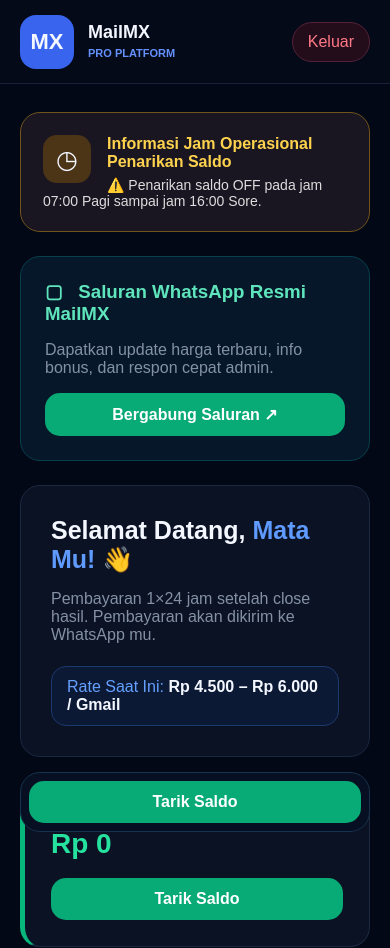
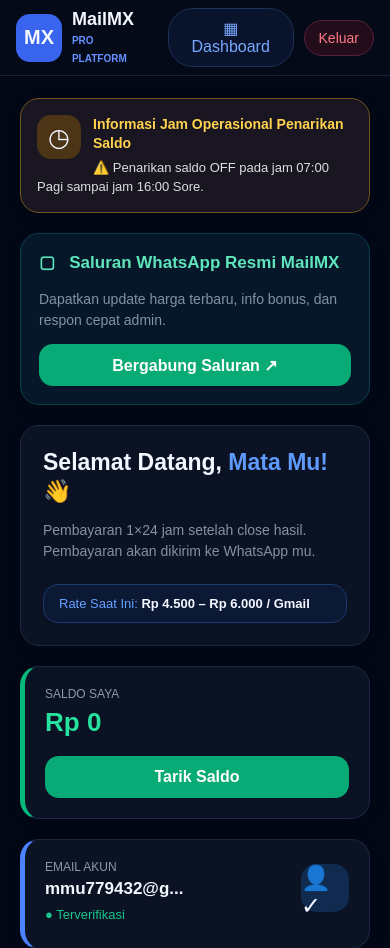
Before and after one commit to jaza02/jaza02.github.io, a plain HTML site: page index.html in a window 390 px wide. Shown: the top 948 px of the page. Drawn offline with Linux system fonts and the light colour scheme.

Commit message:
Add files via upload

```diff
--- a/index.html
+++ b/index.html
@@ -1,12 +1,36 @@
 <!doctype html><html lang="id"><head>
 <meta charset="utf-8"><meta name="viewport" content="width=device-width,initial-scale=1">
-<title>MailMX Pro - Dashboard</title>
+<title>MailMX Pro Dashboard</title>
 <style>
 *{box-sizing:border-box}html,body{margin:0;background:#030817;color:#f4f7ff;font-family:Arial,sans-serif}button{font:inherit;cursor:pointer}
-.header{height:84px;border-bottom:1px solid #172139;background:#050a18;display:flex;align-items:center;padding:0 20px;gap:14px}.logo{width:54px;height:54px;border-radius:16px;background:#3864ee;display:grid;place-items:center;font-weight:900;font-size:22px}.brand b{display:block;font-size:20px}.brand small{color:#6491ff;font-weight:800}.spacer{flex:1}.nav,.logout{border:1px solid #1c3156;background:#09132b;color:#7aa8ff;border-radius:25px;padding:10px 15px}.logout{background:#240d1a;border-color:#54213a;color:#ff7987}
-.wrap{max-width:900px;margin:auto;padding:30px 20px 100px}.card,.alert{border:1px solid #1b2941;background:#0b1224;border-radius:20px;margin-bottom:24px;overflow:hidden}.alert{padding:22px;border-color:#72541b;background:#191622}.alert .icon{float:left;width:48px;height:48px;border-radius:14px;background:#4c3517;display:grid;place-items:center;font-size:25px;margin-right:16px}.alert b{color:#ffd34e}.alert p{margin:6px 0 0;color:#ddd;font-size:14px}
-.channel{padding:24px;border-color:#06404b;background:#07172a}.channel h3{color:#5fe5bb;margin:0 0 6px}.channel p,.welcome p{color:#8491a5}.btn{border:0;border-radius:15px;padding:12px 18px;color:#fff;font-weight:800;width:100%;background:#08aa75}.welcome{padding:30px}.welcome h1{margin:0 0 8px;font-size:25px}.welcome h1 span{color:#5f9aff}.rate{margin-top:22px;padding:11px 15px;border:1px solid #1b3a6d;background:#0b1935;border-radius:15px}.rate span{color:#65a0ff}
-.balance{padding:26px;border-left:5px solid #08b77c}.label{font-size:12px;color:#8d98aa}.amount{font-size:28px;color:#25e29e;font-weight:900;margin:6px 0 18px}.stat{padding:28px;border-left:5px solid #4b83ff;position:relative}.purple{border-left-color:#a855f7!important}.value{font-size:27px;font-weight:900;color:#bd78ff;margin:5px 0}.iconbox{position:absolute;right:26px;top:30px;width:52px;height:52px;border-radius:15px;background:#102a50;display:grid;place-items:center;font-size:24px}.big-action,.history{padding:24px}.start{background:#3853e8}.history h2{font-size:20px;margin:0 0 18px}.history h2 span{float:right;color:#8792a4;font-size:14px;font-weight:500}.table{border:1px solid #1a2740;border-radius:16px;overflow:auto;min-height:135px}table{width:100%;border-collapse:collapse;min-width:500px}th,td{padding:16px;text-align:left;border-bottom:1px solid #1a2740}th{color:#8d99ae;font-size:13px}td{color:#727d91}.empty{text-align:center;font-style:italic;padding:35px}.bottom{position:fixed;left:50%;bottom:12px;transform:translateX(-50%);width:min(860px,calc(100% - 40px));padding:8px;background:#071022;border:1px solid #17324c;border-radius:20px}@media(max-width:600px){.wrap{padding:28px 20px 100px}.brand b{font-size:18px}.brand small{font-size:11px}.nav{display:none}}
+.header{height:84px;border-bottom:1px solid #172139;background:#050a18;display:flex;align-items:center;padding:0 20px;gap:14px;position:sticky;top:0;z-index:20}.logo{width:54px;height:54px;border-radius:16px;background:#3864ee;display:grid;place-items:center;font-weight:900;font-size:22px}.brand b{display:block;font-size:20px}.brand small{color:#6491ff;font-weight:800}.spacer{flex:1}.nav,.logout{border:1px solid #1c3156;background:#09132b;color:#7aa8ff;border-radius:25px;padding:10px 15px}.logout{background:#240d1a;border-color:#54213a;color:#ff7987}
+.wrap{max-width:900px;margin:auto;padding:30px 20px 40px}.card,.alert{border:1px solid #1b2941;background:#0b1224;border-radius:20px;margin-bottom:22px;overflow:hidden;box-shadow:0 4px 18px rgba(0,0,0,.12)}.alert{padding:18px 20px;border-color:#72541b;background:#191622}.alert .icon{float:left;width:48px;height:48px;border-radius:14px;background:#4c3517;display:grid;place-items:center;font-size:25px;margin-right:16px}.alert b{color:#ffd34e}.alert p{margin:6px 0 0;color:#ddd;font-size:14px}
+.channel{padding:20px;border-color:#06404b;background:#07172a}.channel h3{color:#5fe5bb;margin:0 0 6px}.channel p,.welcome p{color:#8491a5}.btn{border:0;border-radius:14px;padding:11px 18px;color:#fff;font-weight:800;width:100%;background:#08aa75;min-height:42px}.welcome{padding:24px}.welcome h1{margin:0 0 8px;font-size:24px;line-height:1.25}.welcome h1 span{color:#5f9aff}.rate{margin-top:22px;padding:11px 15px;border:1px solid #1b3a6d;background:#0b1935;border-radius:15px}.rate span{color:#65a0ff}
+.balance{padding:22px 24px;border-left:5px solid #08b77c}.label{font-size:12px;color:#8d98aa}.amount{font-size:28px;color:#25e29e;font-weight:900;margin:6px 0 18px}.stat{padding:22px 24px;border-left:5px solid #4b83ff;position:relative;min-height:116px}.purple{border-left-color:#a855f7!important}.value{font-size:27px;font-weight:900;color:#bd78ff;margin:5px 0}.iconbox{position:absolute;right:26px;top:30px;width:52px;height:52px;border-radius:15px;background:#102a50;display:grid;place-items:center;font-size:24px}.big-action,.history{padding:20px}.start{background:#3853e8}.history h2{font-size:20px;margin:0 0 18px}.history h2 span{float:right;color:#8792a4;font-size:14px;font-weight:500}.table{border:1px solid #1a2740;border-radius:16px;overflow:auto;min-height:135px}table{width:100%;border-collapse:collapse;min-width:500px}th,td{padding:16px;text-align:left;border-bottom:1px solid #1a2740}th{color:#8d99ae;font-size:13px}td{color:#727d91}.empty{text-align:center;font-style:italic;padding:35px}.bottom{position:fixed;left:50%;bottom:12px;transform:translateX(-50%);width:min(860px,calc(100% - 40px));padding:8px;background:#071022;border:1px solid #17324c;border-radius:20px}@media(max-width:600px){
+      .header{height:76px;padding:0 16px;gap:10px}
+      .logo{width:48px;height:48px;border-radius:14px;font-size:20px}
+      .brand b{font-size:18px}.brand small{font-size:10px}
+      .logout{padding:9px 14px;font-size:14px}
+      .wrap{padding:22px 20px 28px}
+      .alert,.card{margin-bottom:20px;border-radius:19px}
+      .alert{padding:16px}
+      .alert .icon{width:44px;height:44px;margin-right:12px}
+      .alert b{font-size:14px;line-height:1.35}
+      .alert p{font-size:13px;line-height:1.45}
+      .channel{padding:18px}
+      .channel h3{font-size:17px;line-height:1.35}
+      .channel p{font-size:14px;line-height:1.45}
+      .welcome{padding:22px}
+      .welcome h1{font-size:23px}
+      .welcome p{font-size:14px;line-height:1.5}
+      .rate{font-size:13px}
+      .balance{padding:20px}
+      .amount{font-size:26px}
+      .stat{padding:20px;min-height:110px}
+      .iconbox{right:20px;top:24px;width:48px;height:48px}
+      .history h2{font-size:18px}
+      th,td{padding:13px;font-size:12px}
+    }
 </style></head><body>
 <header class="header"><div class="logo">MX</div><div class="brand"><b>MailMX</b><small>PRO PLATFORM</small></div><div class="spacer"></div><button class="nav">▦ Dashboard</button><button class="logout" onclick="alert('Demo: tombol keluar')">Keluar</button></header>
 <main class="wrap">
@@ -19,7 +43,7 @@
 <section class="card big-action"><button class="btn start" onclick="startGmail()">➤ &nbsp; Mulai Stor Gmail</button></section>
 <section class="card history"><h2>◷ &nbsp; Riwayat Pengiriman Gmail</h2><div class="table"><table><thead><tr><th>TANGGAL</th><th>JUMLAH GMAIL</th><th>STATUS</th></tr></thead><tbody id="gmailHistory"><tr><td colspan="3" class="empty">Belum ada riwayat stor.</td></tr></tbody></table></div></section>
 <section class="card history"><h2>Riwayat Penarikan Saldo <span>↻ Refresh</span></h2><div class="table"><table><thead><tr><th>TANGGAL</th><th>METODE</th><th>NOMOR TUJUAN</th></tr></thead><tbody id="withdrawHistory"><tr><td colspan="3" class="empty">Belum ada riwayat penarikan.</td></tr></tbody></table></div></section>
-</main><div class="bottom"><button class="btn" onclick="withdraw()">Tarik Saldo</button></div>
+</main>
 <script>
 let balance=0;
 const rupiah=n=>"Rp "+n.toLocaleString("id-ID");
```
